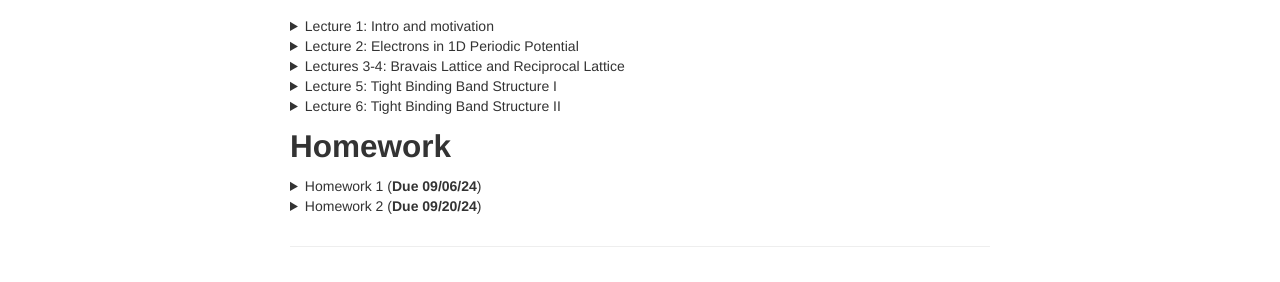
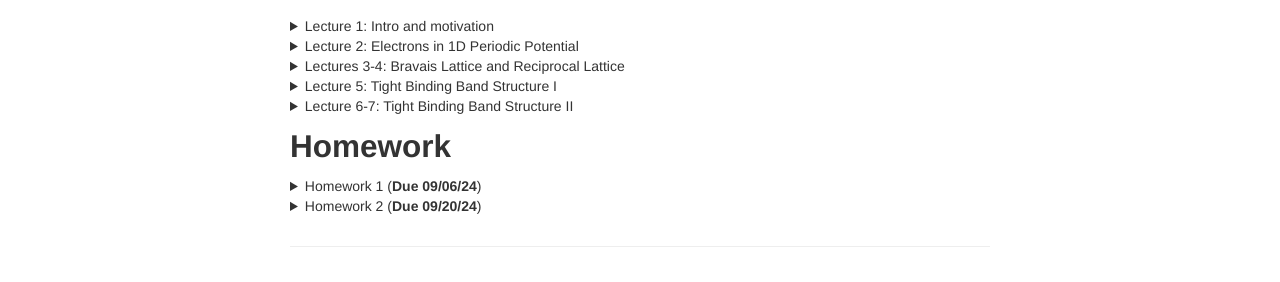
Before and after one commit to marivifs-teaching/PHY555-2024, a Jekyll site: the page built from index.md, in a window 1280 px wide. Shown: the part 396-678 px from the top of the page. Built offline with Jekyll 4.4.1, drawn with Linux system fonts in a browser that asks for light colours; our own code applies the rules of GitHub Pages for plain Markdown files; part of the change alters nothing that is shown.

Commit message:
L6-7 modified

```diff
--- a/index.md
+++ b/index.md
@@ -95,11 +95,14 @@ description: Graduate Solid State Physics, PHY 555 Website.
 </details>
 
 <details>
-  <summary>Lecture 6: Tight Binding Band Structure II</summary>
+  <summary>Lecture 6-7: Tight Binding Band Structure II</summary>
 
 <ul>
   <li> <a href="./pages/Lectures/L6/L6.pdf" target="_blank" rel="noopener noreferrer">Lecture 6 notes</a>  </li>
   <li> <a href="./pages/Lectures/L6/L6Slides.pdf" target="_blank" rel="noopener noreferrer">Lecture 6 slides</a>  </li>
+  <li> <a href="./pages/Lectures/L6/Chadi-Cohen.pdf" target="_blank" rel="noopener noreferrer">Chadi-Cohen Paper</a>  </li>
+  <li> <a href="https://github.com/rpmuller/TightBinding/blob/master/chadicohen.ipynb"target="_blank" rel="noopener noreferrer">Chadi-Cohen TB program</a>  </li>
+
   <li> Readings: </li>
   <ul>
   <li> Grosso and Parravicini, Chapter I.4 </li>
```
Also changed, not shown: 1 other file.
